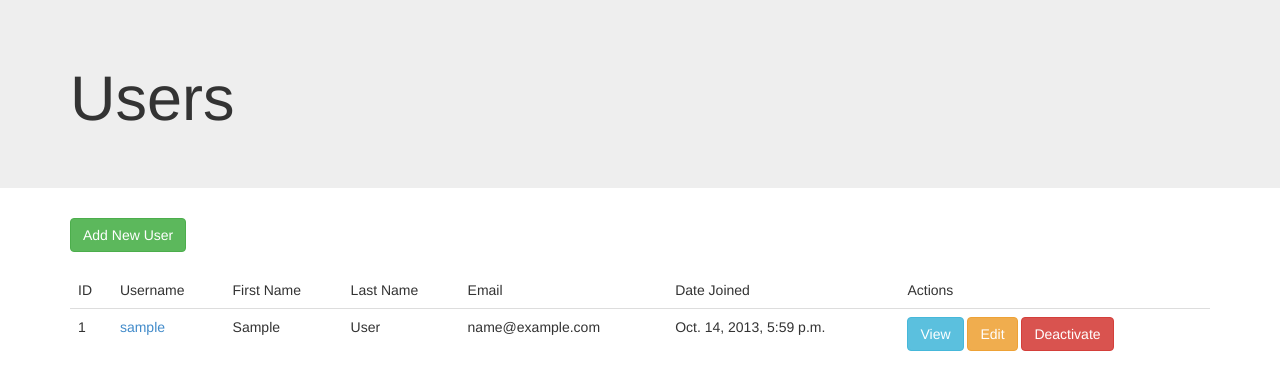
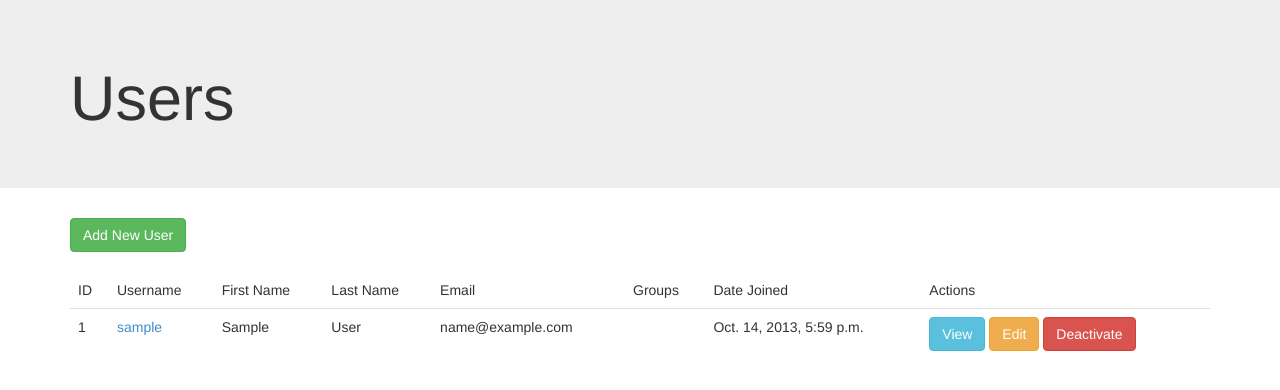
Before and after one commit to algby/django-app-engine-assignment, a Django app: page /cms/users in a window 1280 px wide. Shown: the part 51-441 px from the top of the page. Run offline with Django 3.2, Linux system fonts and the light colour scheme; the visitor is signed in with stand-in values (Sample User, id 1); data comes from the database, SQL or seed files in the repository; some libraries are stand-ins or nearby versions.

Commit message:
Working on user permissions

```diff
--- a/cms/templates/cms/user/index.html
+++ b/cms/templates/cms/user/index.html
@@ -13,6 +13,7 @@
 					<td>First Name</td>
 					<td>Last Name</td>
 					<td>Email</td>
+					<td>Groups</td>
 					<td>Date Joined</td>
 					<td>Actions</td>
 				</tr>
@@ -36,6 +37,9 @@
 						{{ user.email }}
 					</td>
 					<td>
+						{% for group in user.groups.all %}{{ group }} {% endfor %}
+					</td>
+					<td>
 						{{ user.date_joined }}
 					</td>
 					<td>
--- a/cms/templates/cms/user/view.html
+++ b/cms/templates/cms/user/view.html
@@ -10,6 +10,10 @@
 	<tr>
 		<td>Username</td>
 		<td>{{ user.username }}</td>
+	</tr>
+	<tr>
+		<td>Groups</td>
+		<td>{% for group in user.groups.all %}{{ group }} {% endfor %}</td>
 	</tr>
 	<tr>
 		<td>First Name</td>
--- a/cms/views/user.py
+++ b/cms/views/user.py
@@ -2,6 +2,7 @@ from django.shortcuts import redirect, render
 from django.contrib.auth.decorators import login_required
 from django.contrib import messages
 from django.contrib.auth.models import User
+from django.contrib.auth.models import Group
 
 from api.models import UserForm
 
@@ -30,9 +31,19 @@ def user_add_or_edit(request, id=False):
         # Run through any validation rules we have
         if user_form.is_valid():
             # Save the form data to the db
-            form = user_form.save(commit=False)
-            form.author = request.user
-            form.save()
+            user_form.save()
+
+            # Was a group set for the user?
+            group_ids = request.POST.getlist('groups', False)
+
+            # Clear the users existing group memberships, this isn't optimal
+            # but it works well enough
+            user.groups.clear()
+
+            # If so add the user to that group
+            if group_ids:
+                for group_id in group_ids:
+                    user.groups.add(Group.objects.get(id=group_id))
 
             # Show a success message to the user
             message_suffix = 'added!' if id is False else 'edited'
```
Also changed, not shown: api/models.py (+20 -0 lines).
